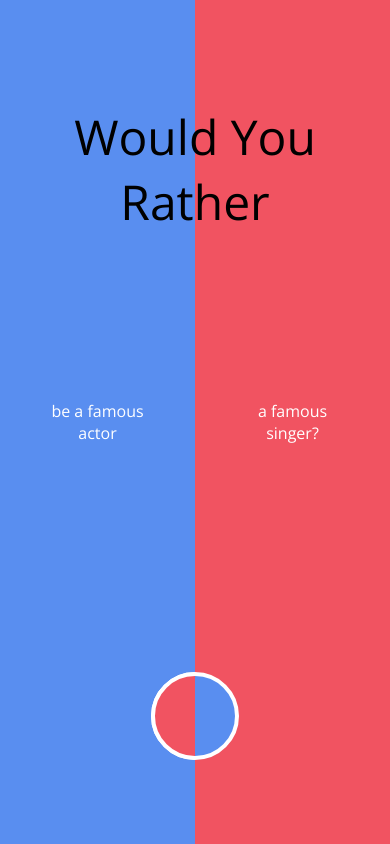
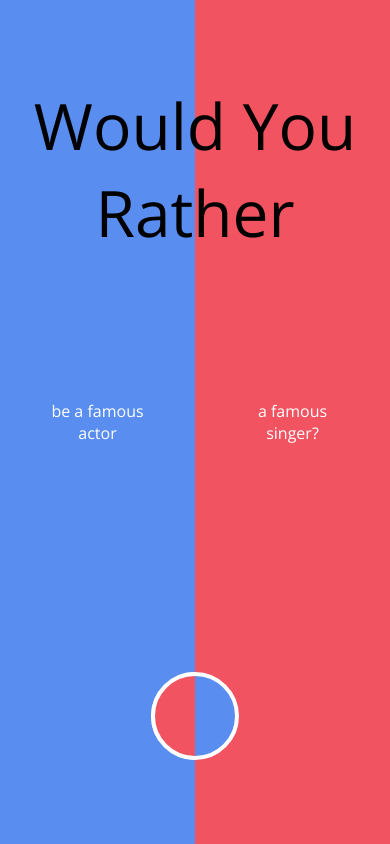
Before and after one commit to Sagar-Krish1305/wouldyourather, a React (Vite) app: page / in a window 390 px wide. Built offline with nearby package versions, Linux system fonts and the light colour scheme; no server answers.

Commit message:
Update MainPage.jsx

```diff
--- a/src/Krish/Pages/Main Page/MainPage.jsx
+++ b/src/Krish/Pages/Main Page/MainPage.jsx
@@ -35,7 +35,7 @@ export const MainPage = (
     }
 
     const titleStyle = {
-        fontSize: isMobile ? '3em' : '5em',
+        fontSize: isMobile ? '4em' : '5em',
         padding: '30px',
         color: 'black'
     }
```
